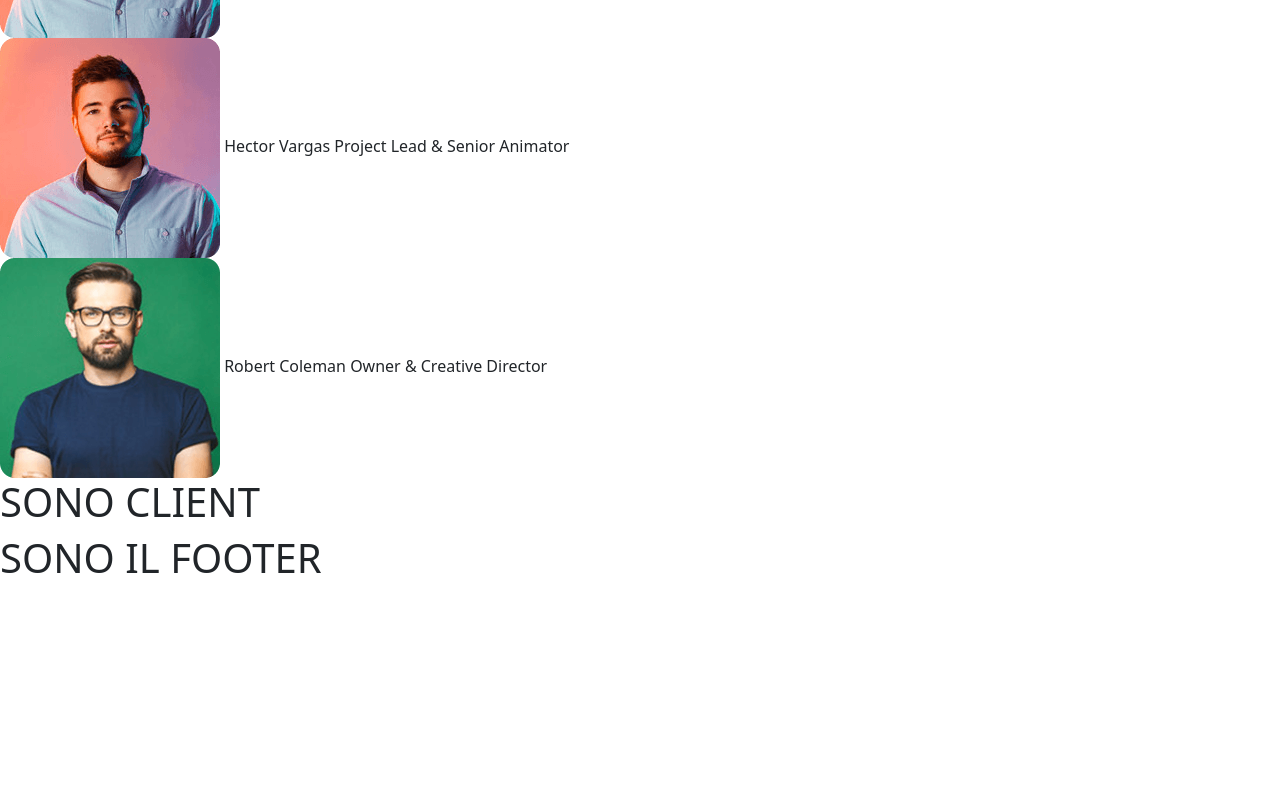
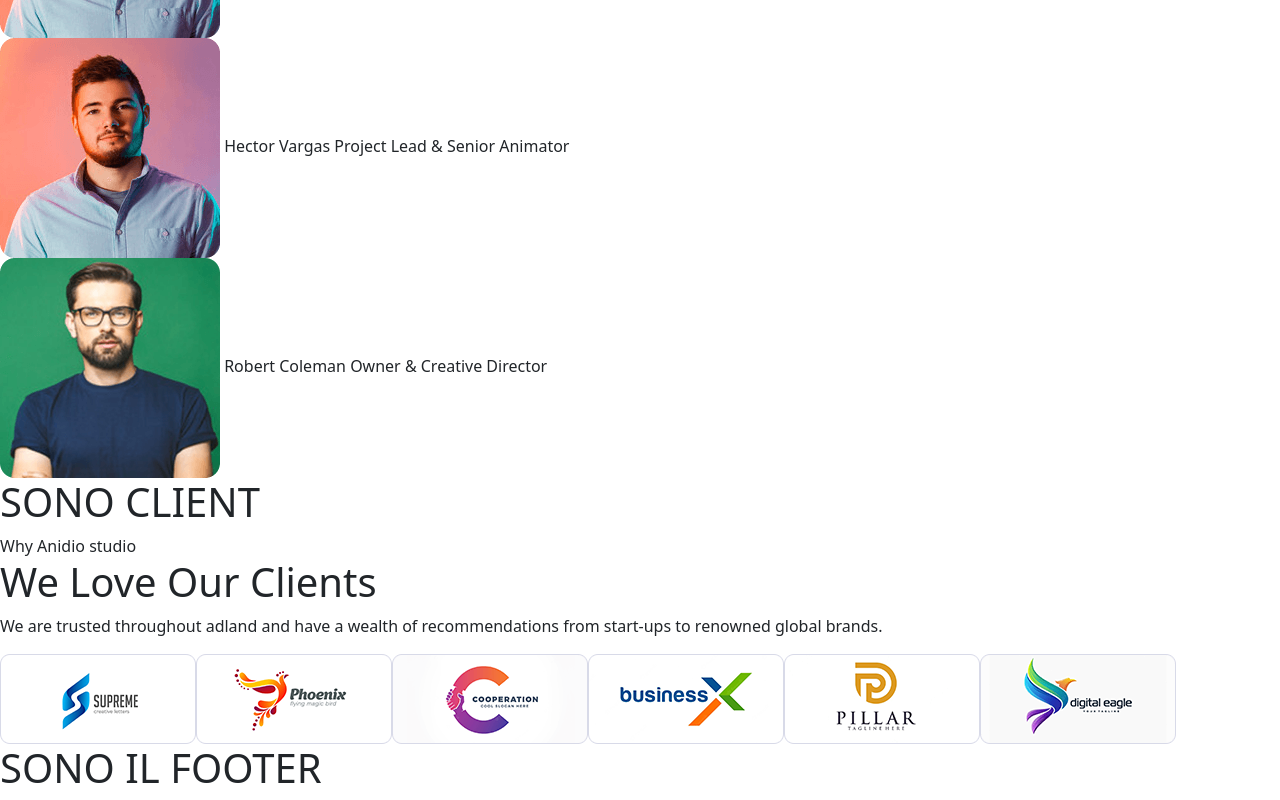
Before and after one commit to Chrissx77/proj-html-vuejs, a Vue app: page / in a window 1280 px wide. Shown: the part 1125-1925 px from the top of the page. Before the commit the page ends 1715 px from the top, so only its background shows below. Built offline with nearby package versions, Linux system fonts and the light colour scheme.

Commit message:
added client component

```diff
--- a/src/pages/Client.vue
+++ b/src/pages/Client.vue
@@ -1,16 +1,59 @@
 <script>
 export default {
   name: "Client",
+  data() {
+    return {
+      cardClient: [
+        {
+          image: "src/assets/sponsor1.png",
+        },
 
+        {
+          image: "src/assets/sponsor2.png",
+        },
+
+        {
+          image: "src/assets/sponsor3.png",
+        },
+
+        {
+          image: "src/assets/sponsor4.png",
+        },
+
+        {
+          image: "src/assets/sponsor5.png",
+        },
+
+        {
+          image: "src/assets/sponsor6.png",
+        },
+      ],
+    };
+  },
 };
 </script>
 
 <template>
+  <h1>SONO CLIENT</h1>
+  <div>
+    <div>Why Anidio studio</div>
+    <h1>We Love Our Clients</h1>
+    <p>
+      We are trusted throughout adland and have a wealth of recommendations from
+      start-ups to renowned global brands.
+    </p>
 
-  <h1>SONO CLIENT</h1>
+      <div class="image" >
+        <img :src= image.image alt="" v-for="image in cardClient">
+      </div>
+  </div>
 </template>
 
 <style lang="scss" scoped>
 @use "../style/partials/variables" as *;
 @use "../style/partials/mixins" as *;
+
+.image{
+  @include flex;
+}
 </style>
--- a/src/style/partials/_mixins.scss
+++ b/src/style/partials/_mixins.scss
@@ -2,3 +2,7 @@
     width: 80%;
     margin: 0 auto;
 }
+
+@mixin flex{
+    display: flex;
+}
```
